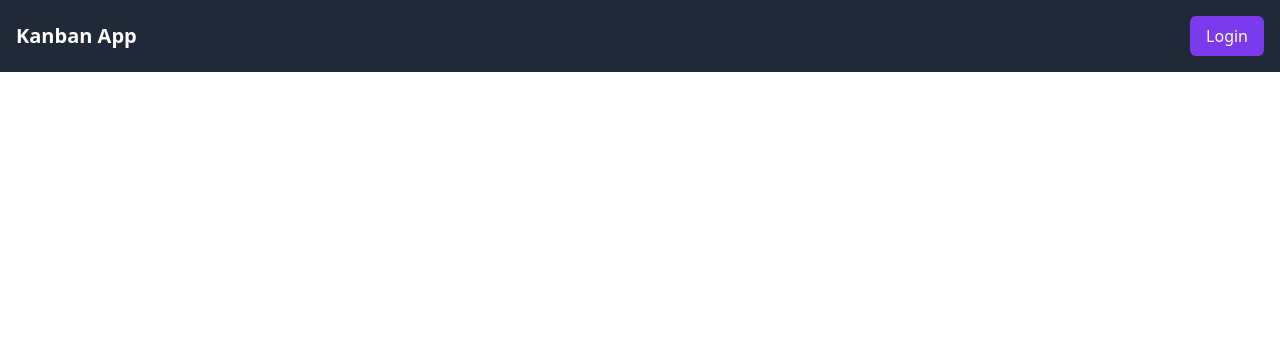
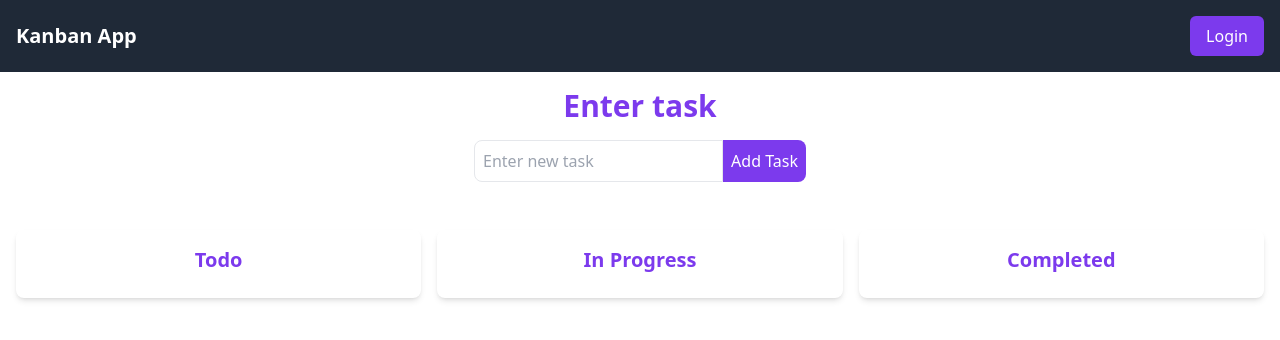
Before and after one commit to aashiashfak/kanban-app-frontend, a React (Create React App) app: page / in a window 1280 px wide. Shown: the top 340 px of the page. Built offline with nearby package versions, Linux system fonts and the light colour scheme.

Commit message:
created redex and components kanbanboard,taskcolumn, and taskInput

```diff
--- a/package.json
+++ b/package.json
@@ -9,6 +9,7 @@
     "@testing-library/user-event": "^13.5.0",
     "react": "^18.3.1",
     "react-axios": "^2.0.6",
+    "react-beautiful-dnd": "^13.1.1",
     "react-dom": "^18.3.1",
     "react-redux": "^9.1.2",
     "react-router-dom": "^6.23.1",
--- a/public/index.html
+++ b/public/index.html
@@ -10,6 +10,7 @@
       content="Web site created using create-react-app"
     />
     <link rel="apple-touch-icon" href="%PUBLIC_URL%/logo192.png" />
+    <link rel="stylesheet" href="https://cdnjs.cloudflare.com/ajax/libs/font-awesome/6.5.2/css/all.min.css">
     <!--
       manifest.json provides metadata used when your web app is installed on a
       user's mobile device or desktop. See https://developers.google.com/web/fundamentals/web-app-manifest/
--- /dev/null
+++ b/src/components/KanbanBoard.js
@@ -0,0 +1,79 @@
+// components/KanbanBoard.js
+// import React, {useState} from "react";
+import {DragDropContext} from "react-beautiful-dnd";
+import {useDispatch, useSelector} from "react-redux";
+import {
+  addTask,
+  deleteTask,
+  editTask,
+  favoriteTask,
+  selectTasks,
+  moveTask,
+} from "../redux/taskSlice";
+import TaskInput from "./TaskInput";
+import TaskColumn from "./TaskColumn";
+
+const KanbanBoard = () => {
+  const dispatch = useDispatch();
+  const tasks = useSelector(selectTasks);
+
+  const onDragEnd = (result) => {
+    const {source, destination} = result;
+    if (!destination) return;
+
+    if (
+      source.droppableId === "Completed" &&
+      (destination.droppableId === "Todo" ||
+        destination.droppableId === "In Progress")
+    ) {
+      return;
+    }
+
+    dispatch(moveTask({source, destination}));
+  };
+
+  const handleAddTask = (content) => {
+    dispatch(addTask(content));
+  };
+
+  const handleDeleteTask = (taskId, column) => {
+    dispatch(deleteTask({taskId, column}));
+  };
+
+  const handleFavoriteTask = (taskId, column) => {
+    dispatch(favoriteTask({taskId, column}));
+  };
+
+  const handleEditTask = (taskId, column, newContent) => {
+    dispatch(editTask({taskId, column, newContent}));
+  };
+
+  return (
+    <div>
+      <div className="container mx-auto p-4 flex flex-col items-center">
+        <h1 className="text-3xl font-bold mb-4 text-violet-600 text-center">
+          Enter task
+        </h1>
+        <TaskInput onAddTask={handleAddTask} />
+      </div>
+      <div className="container mx-auto p-4">
+        <DragDropContext onDragEnd={onDragEnd}>
+          <div className="flex justify-between space-x-4">
+            {["Todo", "InProgress", "Completed"].map((columnId) => (
+              <TaskColumn
+                key={columnId}
+                columnId={columnId}
+                tasks={tasks[columnId] || []}
+                handleEditTask={handleEditTask}
+                handleDeleteTask={handleDeleteTask}
+                handleFavoriteTask={handleFavoriteTask}
+              />
+            ))}
+          </div>
+        </DragDropContext>
+      </div>
+    </div>
+  );
+};
+
+export default KanbanBoard;
--- /dev/null
+++ b/src/components/TaskColumn.js
@@ -0,0 +1,63 @@
+// components/TaskColumn.js
+import React from "react";
+import {Droppable, Draggable} from "react-beautiful-dnd";
+
+const TaskColumn = ({
+  columnId,
+  tasks,
+  handleEditTask,
+  handleDeleteTask,
+  handleFavoriteTask,
+}) => {
+  return (
+    <Droppable droppableId={columnId}>
+      {(provided) => (
+        <div
+          ref={provided.innerRef}
+          {...provided.droppableProps}
+          className="w-1/3 bg-violet-light p-4 rounded-lg shadow-md"
+        >
+          <h2 className="text-xl font-semibold mb-2 text-violet-600 text-center">
+            {columnId.replace(/([A-Z])/g, " $1")}
+          </h2>
+          {tasks.map((task, index) => (
+            <Draggable key={task.id} draggableId={task.id} index={index}>
+              {(provided) => (
+                <div
+                  ref={provided.innerRef}
+                  {...provided.draggableProps}
+                  {...provided.dragHandleProps}
+                  className="bg-white p-2 mb-2 rounded-lg shadow-sm flex"
+                >
+                  <input
+                    type="text"
+                    value={task.content}
+                    onChange={(e) =>
+                      handleEditTask(task.id, columnId, e.target.value)
+                    }
+                    className="w-full p-1 mb-2 border-b border-gray-300 focus:outline-none"
+                  />
+                  <i
+                    className="text-red-500 hover:text-red-700 fa-solid fa-trash mt-2"
+                    onClick={() => handleDeleteTask(task.id, columnId)}
+                  ></i>
+                  <i
+                    className={`fa-star ${
+                      task.favorite
+                        ? "fas text-yellow-500"
+                        : "far text-purple-500"
+                    } mt-2 mx-1`}
+                    onClick={() => handleFavoriteTask(task.id, columnId)}
+                  ></i>
+                </div>
+              )}
+            </Draggable>
+          ))}
+          {provided.placeholder}
+        </div>
+      )}
+    </Droppable>
+  );
+};
+
+export default TaskColumn;
--- /dev/null
+++ b/src/components/TaskInput.js
@@ -0,0 +1,35 @@
+// components/TaskInput.js
+import React, {useState} from "react";
+
+const TaskInput = ({onAddTask}) => {
+  const [taskContent, setTaskContent] = useState("");
+
+  const handleSubmit = (e) => {
+    e.preventDefault();
+    if (taskContent.trim()) {
+      onAddTask(taskContent);
+      setTaskContent("");
+    }
+  };
+
+  return (
+    <form onSubmit={handleSubmit} className="mb-4 flex">
+      <input
+        type="text"
+        value={taskContent}
+        onChange={(e) => setTaskContent(e.target.value)}
+        placeholder="Enter new task"
+        className="border p-2 rounded-l-lg focus:outline-none"
+        required
+      />
+      <button
+        type="submit"
+        className="bg-violet-600 text-white p-2 rounded-r-lg hover:bg-violet-500 "
+      >
+        Add Task
+      </button>
+    </form>
+  );
+};
+
+export default TaskInput;
--- a/src/pages/Home.jsx
+++ b/src/pages/Home.jsx
@@ -1,5 +1,6 @@
 
 import Header from '../components/Heder'
+import KanbanBoard from '../components/KanbanBoard'
 
 function Home() {
 
@@ -16,6 +17,7 @@ function Home() {
   return (
     <>
     <Header/>
+    <KanbanBoard/>
     </>
   )
 }
--- a/src/redux/store.js
+++ b/src/redux/store.js
@@ -1,8 +1,10 @@
 import {configureStore} from "@reduxjs/toolkit";
 import userReducer from "./userReducer";
+import taskSlice from "./taskSlice";
 
 export const store = configureStore({
   reducer: {
     user: userReducer,
+    tasks: taskSlice
   },
 });
--- /dev/null
+++ b/src/redux/taskSlice.js
@@ -0,0 +1,56 @@
+// slices/taskSlice.js
+import {createSlice} from "@reduxjs/toolkit";
+
+const initialState = {
+  Todo: [],
+  InProgress: [],
+  Completed: [],
+};
+
+const taskSlice = createSlice({
+  name: "tasks",
+  initialState: JSON.parse(localStorage.getItem("tasks")) || initialState,
+  reducers: {
+    addTask: (state, action) => {
+      const newTask = {
+        id: `${Date.now()}`,
+        content: action.payload,
+        favorite: false,
+      };
+      state.Todo.push(newTask);
+      localStorage.setItem("tasks", JSON.stringify(state));
+    },
+    deleteTask: (state, action) => {
+      const {taskId, column} = action.payload;
+      state[column] = state[column].filter((task) => task.id !== taskId);
+      localStorage.setItem("tasks", JSON.stringify(state));
+    },
+    editTask: (state, action) => {
+      const {taskId, column, newContent} = action.payload;
+      const task = state[column].find((task) => task.id === taskId);
+      if (task) task.content = newContent;
+      localStorage.setItem("tasks", JSON.stringify(state));
+    },
+    favoriteTask: (state, action) => {
+      const {taskId, column} = action.payload;
+      const task = state[column].find((task) => task.id === taskId);
+      if (task) task.favorite = !task.favorite;
+      localStorage.setItem("tasks", JSON.stringify(state));
+    },
+    moveTask: (state, action) => {
+      const {source, destination} = action.payload;
+      const sourceList = state[source.droppableId];
+      const destinationList = state[destination.droppableId];
+      const [movedTask] = sourceList.splice(source.index, 1);
+      destinationList.splice(destination.index, 0, movedTask);
+      localStorage.setItem("tasks", JSON.stringify(state));
+    },
+  },
+});
+
+export const {addTask, deleteTask, editTask, favoriteTask, moveTask} =
+  taskSlice.actions;
+
+export const selectTasks = (state) => state.tasks;
+
+export default taskSlice.reducer;
--- a/src/redux/userReducer.js
+++ b/src/redux/userReducer.js
@@ -13,6 +13,7 @@ export const userSlice = createSlice({
     clearUser: (state) => {
       state.user = null;
       localStorage.removeItem("userData");
+      localStorage.removeItem("tasks");
     },
   },
 });
```
Also changed, not shown: 1 other file (tests, documents, lock files or other folders).
